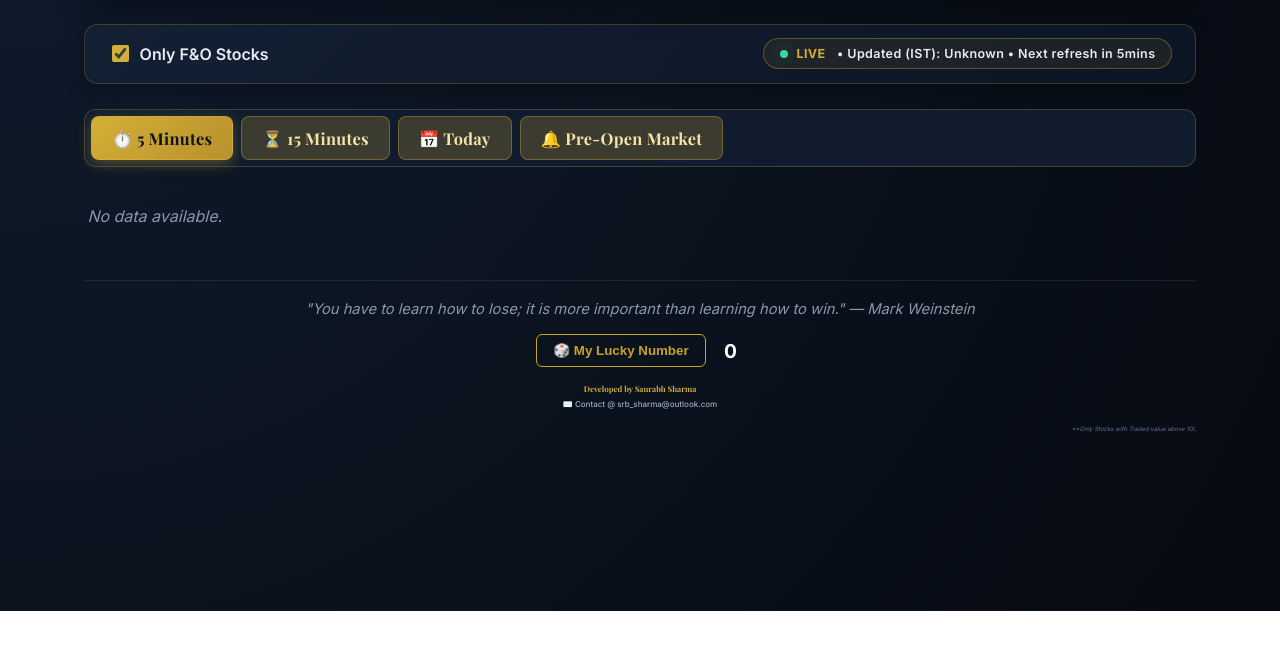
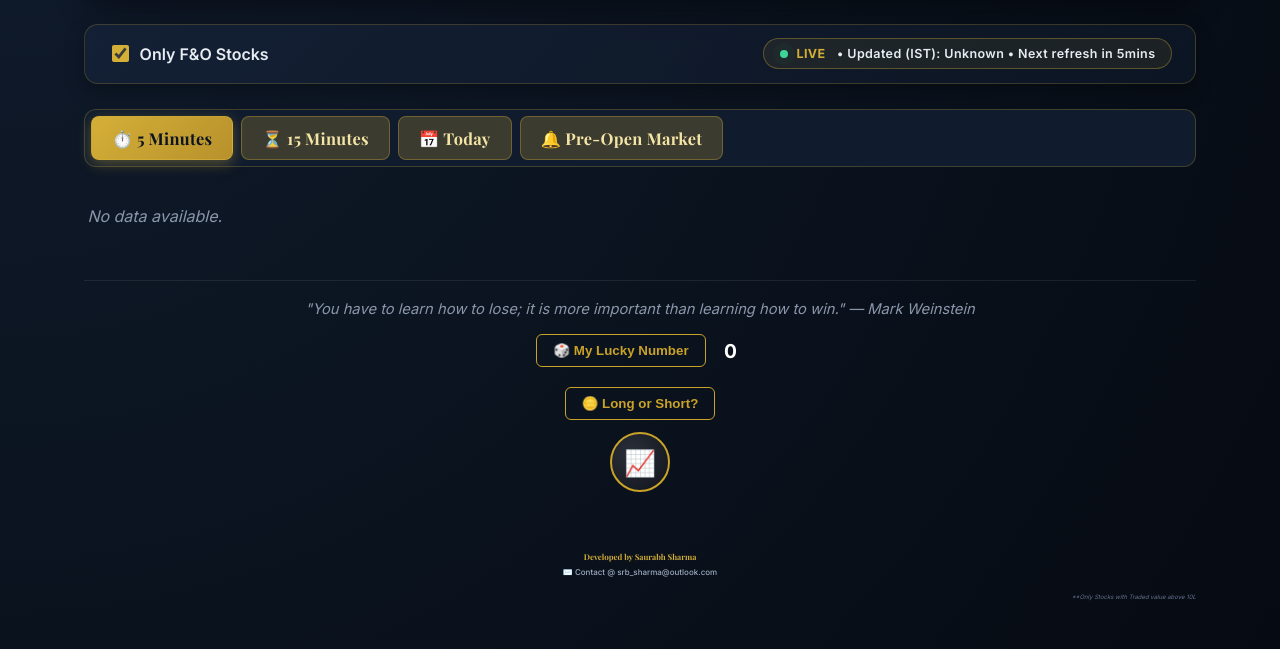
Before and after one commit to srbsharma92/priceAction3, an Astro site in the folder astro-site/: page / in a window 1280 px wide. Shown: the part 189-838 px from the top of the page. Before the commit the page ends 800 px from the top, so only its background shows below. Built offline with nearby package versions, Linux system fonts and the light colour scheme; Astro itself is replaced by a stand-in of ours; no server answers.

Commit message:
Update index.astro

```diff
--- a/astro-site/src/pages/index.astro
+++ b/astro-site/src/pages/index.astro
@@ -47,6 +47,14 @@ import '../styles/theme.css';
         <button id="lucky-btn" class="lucky-btn">🎲 My Lucky Number</button>
         <span id="lucky-number" class="lucky-number">0</span>
       </div>
+      <div class="coin-flip-wrap">
+        <button id="coin-btn" class="lucky-btn">🪙 Long or Short?</button>
+        <div class="coin" id="coin">
+          <div class="coin-face coin-front">📈</div>
+          <div class="coin-face coin-back">📉</div>
+        </div>
+        <span id="coin-result" class="coin-result"></span>
+      </div>
       <div class="footer-name">Developed by Saurabh Sharma</div>
       <p class="footer-contact"><a href="mailto:srb_sharma@outlook.com">✉️ Contact @ srb_sharma@outlook.com</a></p>
       <p class="footer-note">**Only Stocks with Traded value above 10L</p>
```
